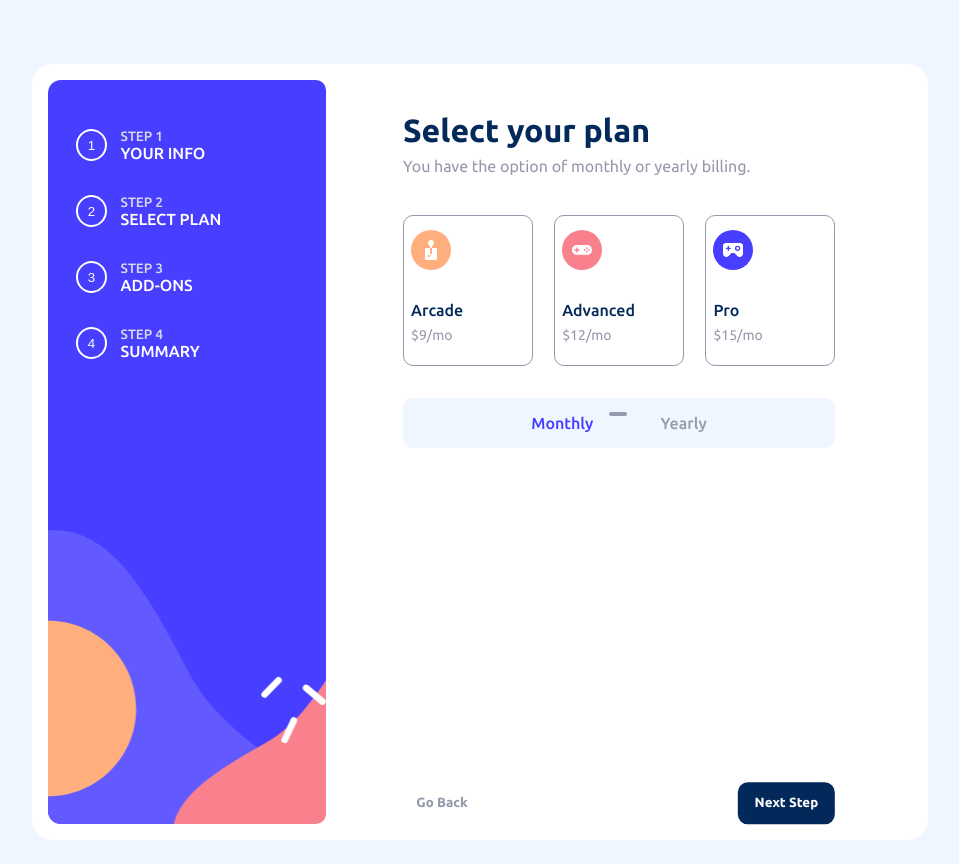
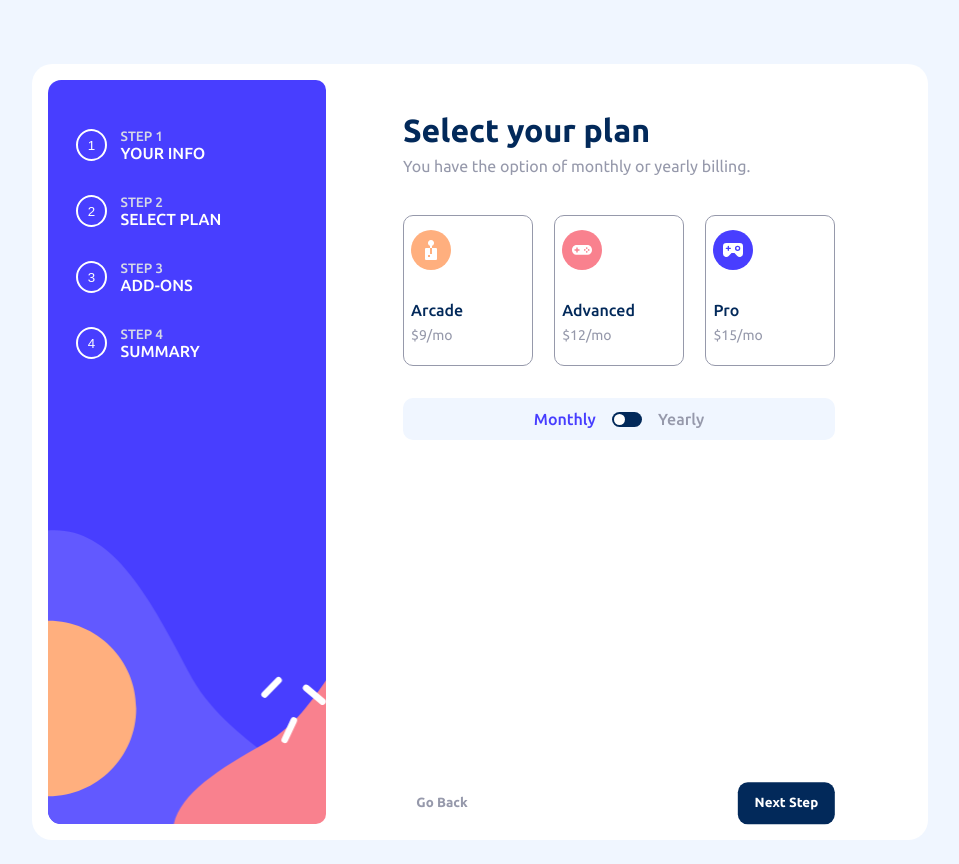
Before and after one commit to kabir-afk/multi-step-form, a React (Create React App) app: page /Plan in a window 1280 px wide. Shown: the whole page, without its empty margins (160-1119 px from the left). Built offline with nearby package versions, Linux system fonts and the light colour scheme.

Commit message:
Update plan UI and add comments

```diff
--- a/src/components/Step-2/Plan.css
+++ b/src/components/Step-2/Plan.css
@@ -5,6 +5,7 @@
   justify-content: center;
   align-items: center;
   background-color: hsl(217, 100%, 97%);
+  padding: 0.75em;
 }
 .plan-flex P {
   font-weight: 500;
@@ -43,52 +44,35 @@
 
 /* ToggleSwitch.css */
 .toggle-switch {
+  width: 30px;
+  aspect-ratio: 2;
+  background-color: hsl(213, 96%, 18%);
+  border-radius: 15px;
   position: relative;
-  display: inline-block;
-  width: 35px;
-  height: 34px;
-  margin: 0 1em 1em;
+  cursor: pointer;
+  margin: 0 1em;
 }
 
-.toggle-switch input {
-  opacity: 0;
-  width: 0;
-  height: 0;
+.slider {
+  width: 11px;
+  aspect-ratio: 1;
+  background-color: hsl(0, 0%, 100%);
+  border-radius: 50%;
+  position: absolute;
+  top: 2px;
+  left: 2px;
+  transition: transform 0.3s ease;
 }
 
-.toggle-switch label {
-  background-color: hsl(213, 96%, 18%);
-  border-radius: 34px;
-  display: flex;
-  align-items: center;
-  justify-content: space-between;
-  cursor: pointer;
-  position: absolute;
-  top: 0;
-  left: 0;
-  right: 0;
-  bottom: 0;
-  transition: 0.4s;
+.on {
+  transform: translateX(14px);
 }
 
-.toggle-switch label:before {
-  content: "";
-  position: absolute;
-  width: 13px;
-  aspect-ratio: 1;
-  left: 3px;
-  bottom: 1px;
-  background-color: hsl(0, 0%, 100%);
-  border-radius: 50%;
-  transition: 0.4s;
-}
-
-.toggle-switch input:checked + label:before {
-  transform: translateX(16px);
+.off {
+  transform: translateX(0);
 }
 
 .monthly {
-  color: hsl(213, 96%, 18%);
   color: hsl(243, 100%, 62%);
 }
 
--- a/src/components/Step-2/Plan.js
+++ b/src/components/Step-2/Plan.js
@@ -44,7 +44,8 @@ export default function Plan() {
 
         <div className="plan">
           <img src="/assets/images/icon-advanced.svg" alt="advanced-icon" />
-          <div className="plan-heading">Advanced</div> <p>{subscription.advanced}</p>
+          <div className="plan-heading">Advanced</div>{" "}
+          <p>{subscription.advanced}</p>
           {isToggled && <FreeMsg />}
         </div>
 
@@ -56,14 +57,8 @@ export default function Plan() {
       </div>
       <div className="plan-flex">
         <p className={isToggled ? "yearly" : "monthly"}>Monthly</p>
-        <div className="toggle-switch">
-          <input
-            type="checkbox"
-            id="toggle"
-            checked={isToggled}
-            onChange={handleChange}
-          />
-          <label htmlFor="toggle"></label>
+        <div className={"toggle-switch"} onClick={handleChange}>
+          <div className={`slider ${isToggled ? 'on' : 'off'}`}></div>
         </div>
         <p className={isToggled ? "monthly" : "yearly"}>Yearly</p>
       </div>
--- a/src/components/Step-2/Plan.scss
+++ b/src/components/Step-2/Plan.scss
@@ -8,6 +8,7 @@
     justify-content: center;
     align-items: center;
     background-color: $Magnolia;
+    padding: 0.75em;
 
     P {
         font-weight: 500;
@@ -55,52 +56,35 @@
 
 /* ToggleSwitch.css */
 .toggle-switch {
+    width: 30px;
+    aspect-ratio: 2;
+    background-color: $Marine-blue;
+    border-radius: 15px;
     position: relative;
-    display: inline-block;
-    width: 35px;
-    height: 34px;
-    margin: 0 1em 1em;
+    cursor: pointer;
+    margin: 0 1em;
 }
 
-.toggle-switch input {
-    opacity: 0;
-    width: 0;
-    height: 0;
+.slider {
+    width: 11px;
+    aspect-ratio: 1;
+    background-color: $White;
+    border-radius: 50%;
+    position: absolute;
+    top: 2px;
+    left: 2px;
+    transition: transform 0.3s ease;
 }
 
-.toggle-switch label {
-    background-color: $Marine-blue;
-    border-radius: 34px;
-    display: flex;
-    align-items: center;
-    justify-content: space-between;
-    cursor: pointer;
-    position: absolute;
-    top: 0;
-    left: 0;
-    right: 0;
-    bottom: 0;
-    transition: 0.4s;
+.on {
+    transform: translateX(14px);
 }
 
-.toggle-switch label:before {
-    content: '';
-    position: absolute;
-    width: 13px;
-    aspect-ratio: 1;
-    left: 3px;
-    bottom: 1px;
-    background-color: $White;
-    border-radius: 50%;
-    transition: 0.4s;
-}
-
-.toggle-switch input:checked+label:before {
-    transform: translateX(16px);
+.off {
+    transform: translateX(0);
 }
 
 .monthly {
-    color: $Marine-blue;
     color: $Purplish-blue;
 }
 
--- a/src/components/Step-3/AddOn.js
+++ b/src/components/Step-3/AddOn.js
@@ -10,8 +10,7 @@ export default function AddOn() {
       <p>Add-ons help enhance your gaming experience.</p>
 
       <div className="addon">
-        {/* <img src="/assets/images/icon-checkmark.svg" alt="icon-check" /> */}
-        <input type="checkbox" id="service" />
+        <input type="checkbox" className="chekcbox" id="service" />
         <label htmlFor="service">
           <div className="plan-heading">Online service</div>
           <p>Access to multiplayer games</p>
@@ -20,8 +19,7 @@ export default function AddOn() {
       </div>
 
       <div className="addon">
-        {/* <img src="/assets/images/icon-checkmark.svg" alt="icon-check" /> */}
-        <input type="checkbox" id="storage" />
+        <input type="checkbox" className="chekcbox" id="storage" />
         <label htmlFor="storage">
           <div className="plan-heading">Larger storage</div>
           <p>Extra 1TB of cloud save</p>
@@ -30,8 +28,7 @@ export default function AddOn() {
       </div>
 
       <div className="addon">
-        {/* <img src="/assets/images/icon-checkmark.svg" alt="icon-check" /> */}
-        <input type="checkbox" id="profile" />
+        <input type="checkbox" className="chekcbox" id="profile" />
         <label htmlFor="profile">
           <div className="plan-heading">Customizable Profile</div>
           <p>Custom theme on your profile</p>
```
Also changed, not shown: 1 other file (tests, documents, lock files or other folders).
